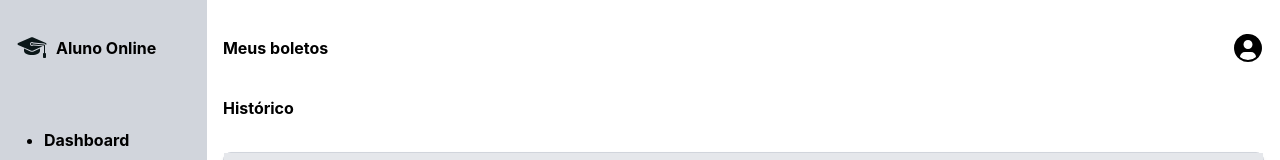
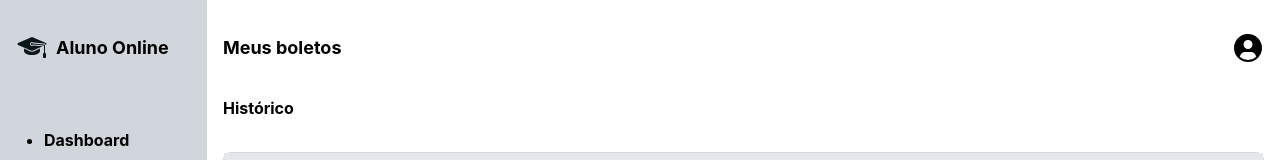
Before and after one commit to tomzbraga/front-IESB-2026, a React (Vite) app in the folder praticas/aluno-online-react/: page / in a window 1280 px wide. Shown: the top 160 px of the page. Built offline with nearby package versions, Linux system fonts and the light colour scheme.

Commit message:
Atividade 4

```diff
--- a/praticas/aluno-online-react/src/components/Sidebar.jsx
+++ b/praticas/aluno-online-react/src/components/Sidebar.jsx
@@ -10,7 +10,7 @@ function Sidebar() {
             <header className='items-center flex gap-2 h-16'>
 
                 <img src={logo} alt="learn" />
-                <h1>Aluno Online</h1>
+                <h1 className='text-lg'>Aluno Online</h1>
 
             </header>
 
--- a/praticas/aluno-online-react/src/components/Topbar.jsx
+++ b/praticas/aluno-online-react/src/components/Topbar.jsx
@@ -8,7 +8,7 @@ function Topbar(props) {
 
         <header className='flex justify-between items-center'>
 
-            <h1 className='font-bold'>{props.titulo}</h1>
+            <h1 className='font-bold text-lg'>{props.titulo}</h1>
             <img src={avatar} alt="imagem do avatar" />
 
         </header>
```
